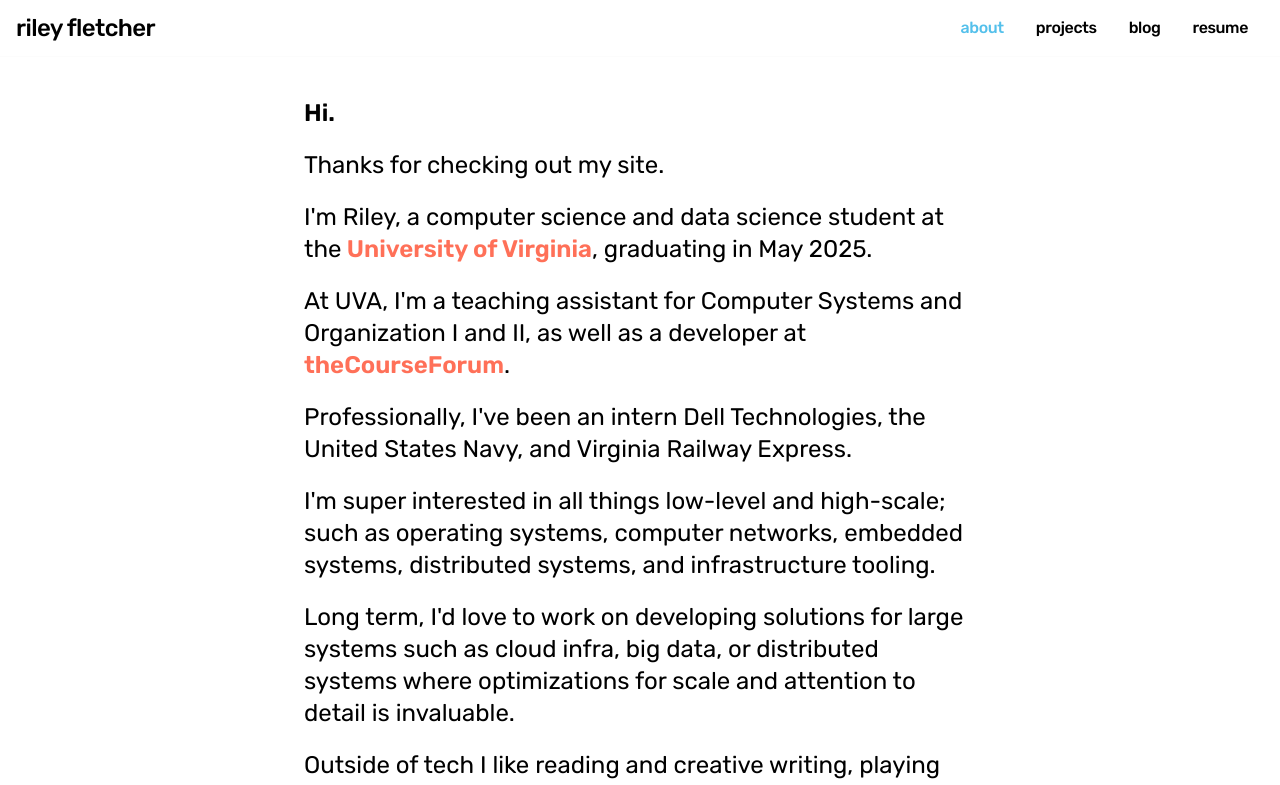
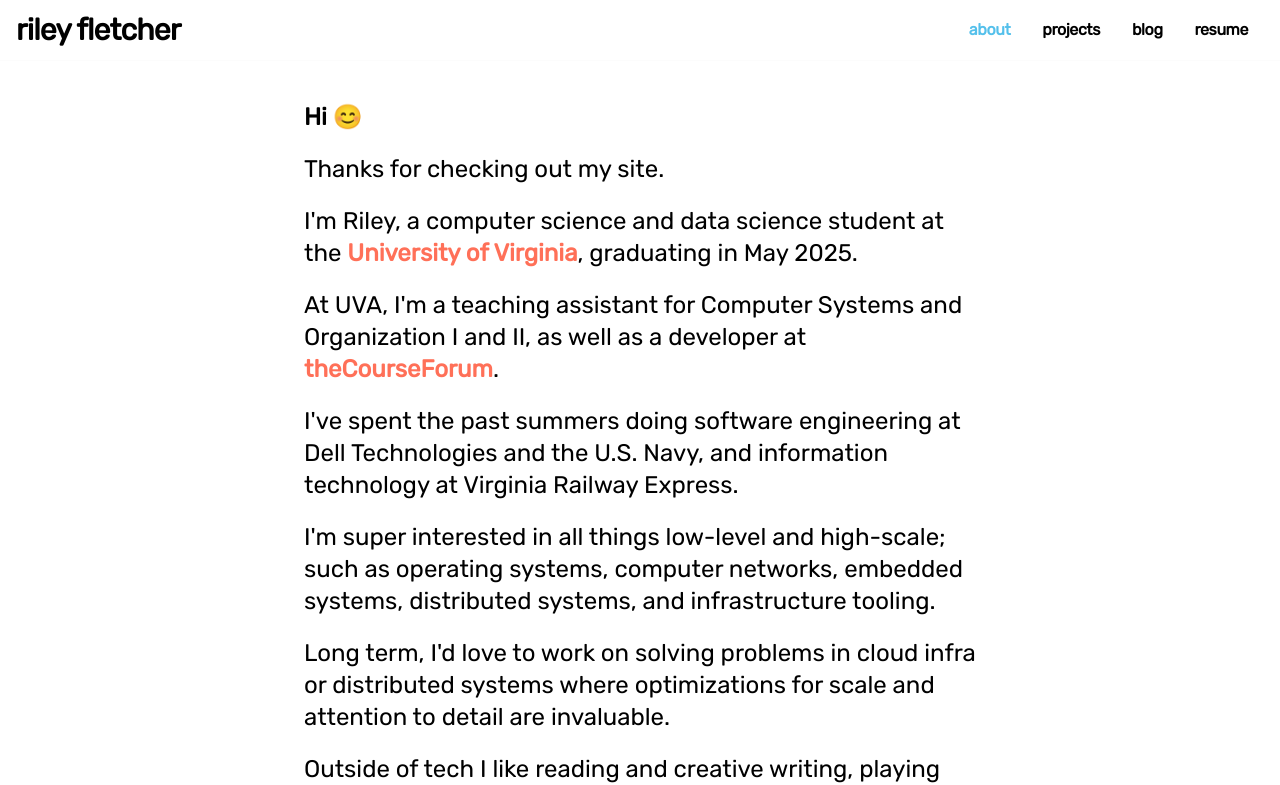
Before and after one commit to rileyfletch/personal-website, a Next.js app: page /about in a window 1280 px wide. Shown: the top 785 px of the page. Built offline with nearby package versions, Linux system fonts and the light colour scheme.

Commit message:
fixing fonts breaking ???

```diff
--- a/app/layout.tsx
+++ b/app/layout.tsx
@@ -1,9 +1,9 @@
 import type { Metadata } from "next";
-import { Rubik } from "next/font/google";
+import { Raleway, Rubik } from "next/font/google";
 import "./globals.css";
 import Transition from "./transition";
 
-const inter = Rubik({ subsets: ["latin"] });
+const inter = Rubik({ subsets: ["latin"], weight: "400" });
 
 export const metadata: Metadata = {
   title: "Riley Fletcher",
--- a/app/page.tsx
+++ b/app/page.tsx
@@ -1,5 +1,4 @@
 import Footer from "@/components/footer";
-import Hero from "@/components/hero";
 import MobileHero from "@/components/mobile_hero";
 import Navigation from "@/components/navbar";
 
--- a/components/about.tsx
+++ b/components/about.tsx
@@ -4,7 +4,7 @@ export default function About() {
 
             <div className="max-w-2xl mx-auto space-y-5 mt-10 w-full">
 
-                <p className="sm:text-2xl mb-4 font-semibold">Hi.</p>
+                <p className="sm:text-2xl mb-4 font-semibold">Hi &#128522;</p>
 
                 <p className="sm:text-2xl mb-4">
                 Thanks for checking out my site.
@@ -20,8 +20,7 @@ export default function About() {
                 as well as a developer at <a className="text-red font-semibold transition-all duration-700 hover:text-green" href="https://thecourseforum.com/"> theCourseForum</a>.
                 </p>
                 <p className="sm:text-2xl mb-4">
-                Professionally, I&apos;ve been an intern Dell Technologies, the United
-                States Navy, and Virginia Railway Express.
+                I've spent the past summers doing software engineering at Dell Technologies and the U.S. Navy, and information technology at Virginia Railway Express.
                 </p>
 
                 <p className="sm:text-2xl mb-4">
@@ -29,7 +28,7 @@ export default function About() {
                 </p>
 
                 <p className="sm:text-2xl mb-4">
-                 Long term, I&apos;d love to work on developing solutions for large systems such as cloud infra, big data, or distributed systems where optimizations for scale and attention to detail is invaluable.
+                 Long term, I&apos;d love to work on solving problems in cloud infra or distributed systems where optimizations for scale and attention to detail are invaluable.
                 </p>
 
                 <p className="sm:text-2xl">
--- a/components/blog.tsx
+++ b/components/blog.tsx
@@ -6,7 +6,7 @@ export default function Blog() {
             <ul className="text-xl space-y-4">
                 <li>
                     <Link href="/hello-world"
-                            className="text-dblue font-bold mr-4 transition-all duration-700 hover:text-red">A first post.</Link>July 3rd, 2024
+                            className="text-dblue font-extrabold mr-4 transition-all duration-700 hover:text-red">A first post.</Link>July 3rd, 2024
                 </li>
             </ul>
         </div>
--- a/components/mobile_hero.tsx
+++ b/components/mobile_hero.tsx
@@ -7,11 +7,11 @@ export default function MobileHero() {
             <div className="container mx-auto px-4 sm:px-6 md:px-8 lg:px-56 py-10">
                 <div className="flex flex-col md:flex-row items-center">
                     <div className="w-full md:w-1/2 mb-8 md:mb-0 flex flex-col items-center">
-                        <h1 className="text-4xl sm:text-5xl md:text-6xl lg:text-7xl font-extrabold leading-tight mb-6 transition-all duration-700 hover:text-blue text-center md:text-left">
+                        <h1 className="text-2xl sm:text-5xl md:text-6xl lg:text-7xl font-extrabold leading-tight mb-6 transition-all duration-700 hover:text-blue text-center md:text-left">
                             Hi, I&apos;m Riley.
                         </h1>
                         <p className="font-medium mb-6 max-w-3xl mx-auto md:mx-0 leading-relaxed dark:text-gray-300 text-sm sm:text-base md:text-lg lg:text-xl text-center transition-all duration-700 hover:text-dblue">
-                            Aspiring software engineer enthusiastic about low-level computing and systems programming.
+                            Aspiring software engineer enthusiastic about software infrastructure, low-level computing, and systems programming.
                         </p>
                         <div className="flex flex-wrap items-center justify-center md:justify-start gap-6">
                             <a href="https://www.github.com/nrfletcher">
--- a/components/navbar.tsx
+++ b/components/navbar.tsx
@@ -13,7 +13,7 @@ export default function Navigation() {
         <nav className="py-3 px-4 flex items-center justify-between">
             <div className="flex flex-row">
                 <Link
-                    className={`font-medium text-2xl tracking-tight transition-all duration-700 hover:text-red pr-2 ${isActive('/') ? 'text-red' : ''}`}
+                    className={`font-bold text-3xl tracking-tight transition-all duration-700 hover:text-red pr-2 ${isActive('/') ? 'text-red' : ''}`}
                     href="/"
                 >
                     riley fletcher
@@ -22,25 +22,25 @@ export default function Navigation() {
 
             <div className="flex items-center">
                 <Link
-                    className={`font-medium text-md px-4 py-2 leading-none rounded-full tracking-tight transition-all duration-300 hover:text-blue ${isActive('/about') ? 'text-blue' : ''}`}
+                    className={`font-bold text-md px-4 py-2 leading-none rounded-full tracking-tight transition-all duration-300 hover:text-blue ${isActive('/about') ? 'text-blue' : ''}`}
                     href="/about"
                 >
                     about
                 </Link>
                 <Link
-                    className={`font-medium text-md px-4 py-2 leading-none rounded-full tracking-tight transition-all duration-300 hover:text-green ${isActive('/projects') ? 'text-green' : ''}`}
+                    className={`font-bold text-md px-4 py-2 leading-none rounded-full tracking-tight transition-all duration-300 hover:text-green ${isActive('/projects') ? 'text-green' : ''}`}
                     href="/projects"
                 >
                     projects
                 </Link>
                 <Link
-                    className={`font-medium text-md px-4 py-2 leading-none rounded-full tracking-tight transition-all duration-300 hover:text-blue ${isActive('/blog') ? 'text-blue' : ''}`}
+                    className={`font-bold text-md px-4 py-2 leading-none rounded-full tracking-tight transition-all duration-300 hover:text-blue ${isActive('/blog') ? 'text-blue' : ''}`}
                     href="/blog"
                 >
                     blog
                 </Link>
                 <Link
-                    className={`font-medium text-md px-4 py-2 leading-none rounded-full tracking-tight transition-all duration-300 hover:text-green ${isActive('FletcherResume2024.pdf') ? 'text-green' : ''}`}
+                    className={`font-bold text-md px-4 py-2 leading-none rounded-full tracking-tight transition-all duration-300 hover:text-green ${isActive('FletcherResume2024.pdf') ? 'text-green' : ''}`}
                     href="FletcherResume2024.pdf"
                     download="fletcher_resume"
                 >
```
Also changed, not shown: components/projects.tsx (+7 -7 lines).
